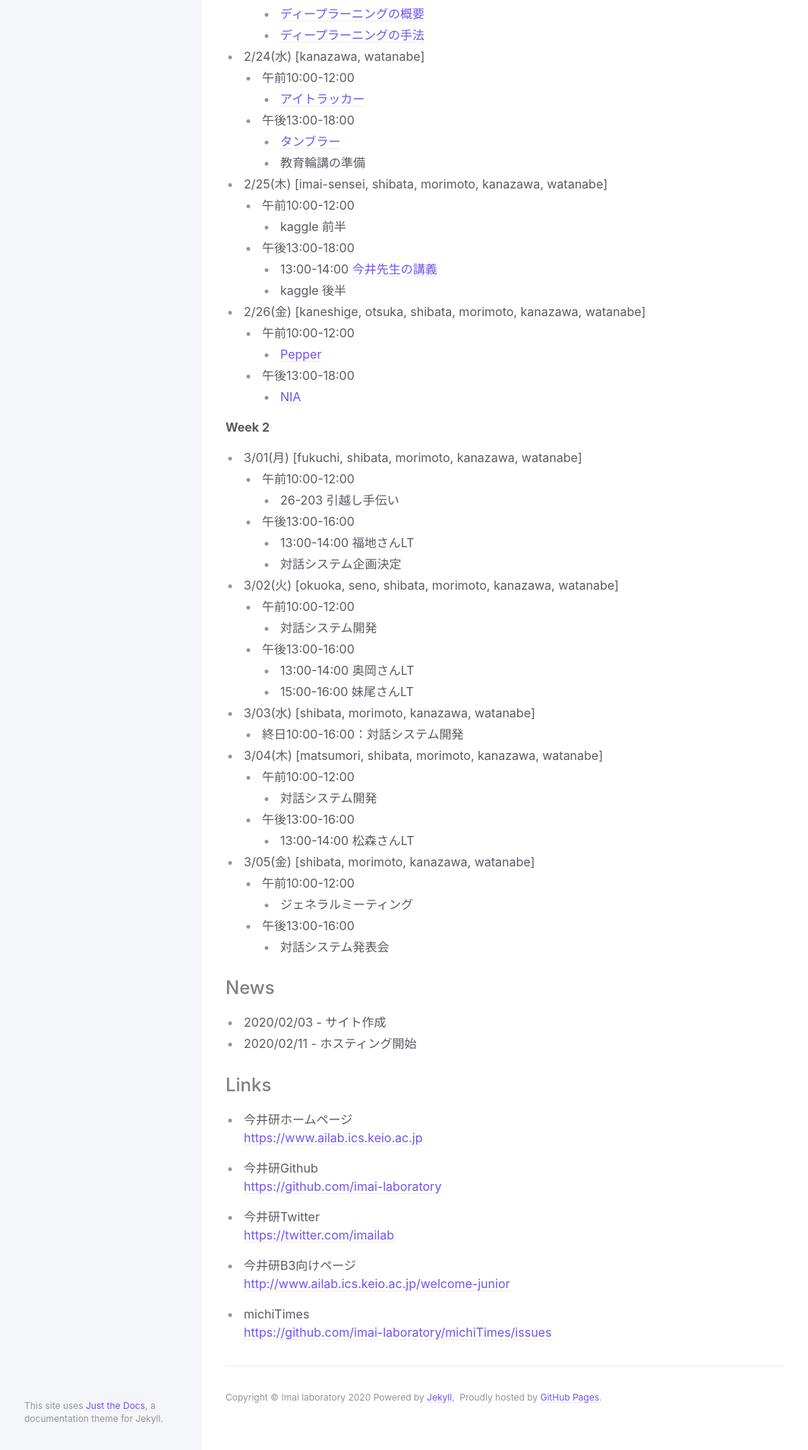
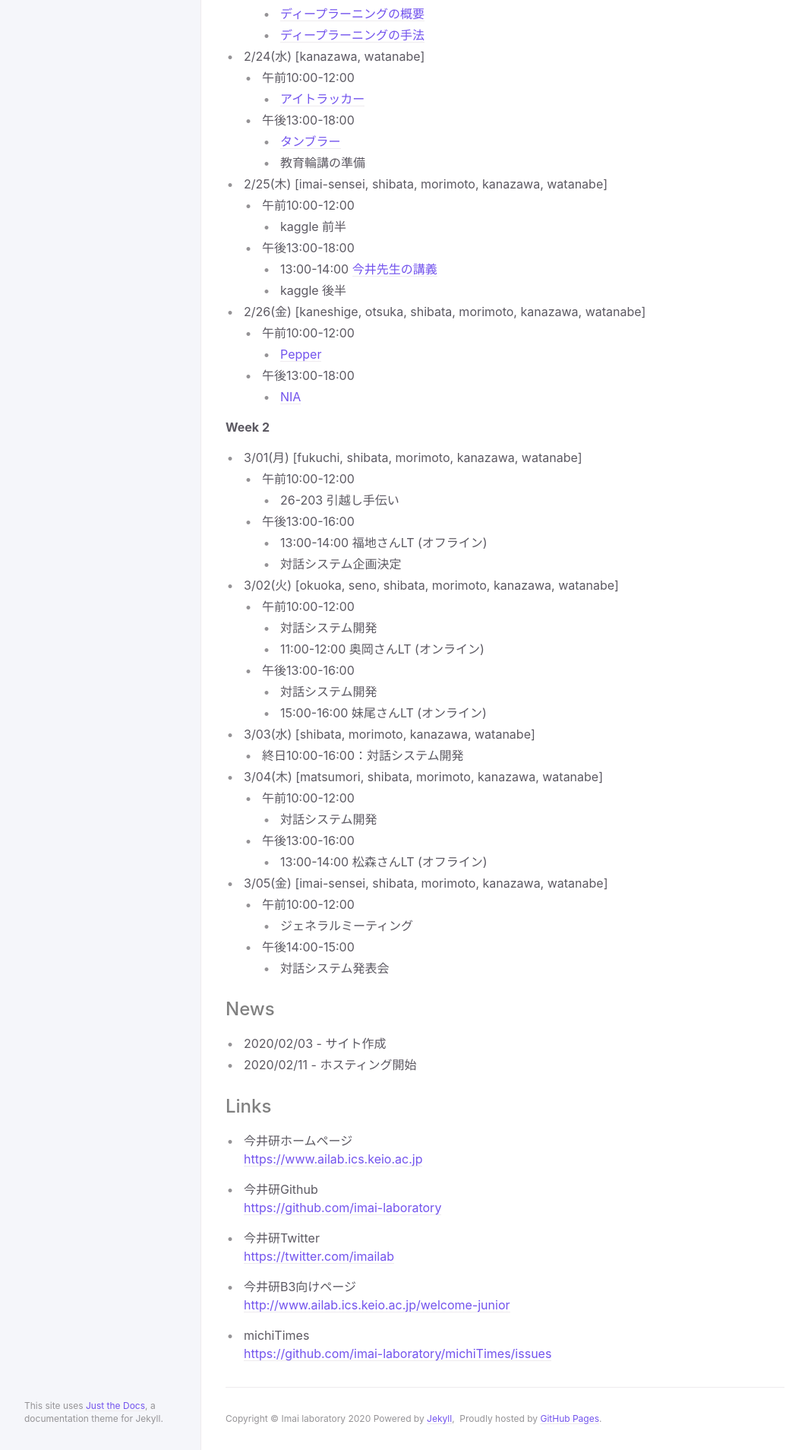
Before and after one commit to imai-laboratory/b4_induction_training, a Jekyll site: the page built from index.md, in a window 1280 px wide. Shown: the part 1281-3189 px from the top of the page at 76% size, without its empty margins (107-1171 px from the left). Built offline with Jekyll 4.4.1, drawn with Linux system fonts in a browser that asks for light colours.

Commit message:
update schedule

```diff
--- a/index.md
+++ b/index.md
@@ -76,25 +76,26 @@ permalink: /
 	- 午前10:00-12:00
 		- 26-203 引越し手伝い
 	- 午後13:00-16:00
-		- 13:00-14:00 福地さんLT
+		- 13:00-14:00 福地さんLT (オフライン)
 		- 対話システム企画決定
 - 3/02(火) [okuoka, seno, shibata, morimoto, kanazawa, watanabe]
 	- 午前10:00-12:00
 		- 対話システム開発
+		- 11:00-12:00 奥岡さんLT (オンライン)
 	- 午後13:00-16:00
-		- 13:00-14:00 奥岡さんLT
-		- 15:00-16:00 妹尾さんLT
+		- 対話システム開発
+		- 15:00-16:00 妹尾さんLT (オンライン)
 - 3/03(水) [shibata, morimoto, kanazawa, watanabe]
 	- 終日10:00-16:00：対話システム開発
 - 3/04(木) [matsumori, shibata, morimoto, kanazawa, watanabe]
 	- 午前10:00-12:00
 		- 対話システム開発
 	- 午後13:00-16:00
-		- 13:00-14:00 松森さんLT
-- 3/05(金) [shibata, morimoto, kanazawa, watanabe]
+		- 13:00-14:00 松森さんLT (オフライン)
+- 3/05(金) [imai-sensei, shibata, morimoto, kanazawa, watanabe]
 	- 午前10:00-12:00
 		- ジェネラルミーティング
-	- 午後13:00-16:00
+	- 午後14:00-15:00
 		- 対話システム発表会
 
 ## <font color="Gray">News</font>
```
